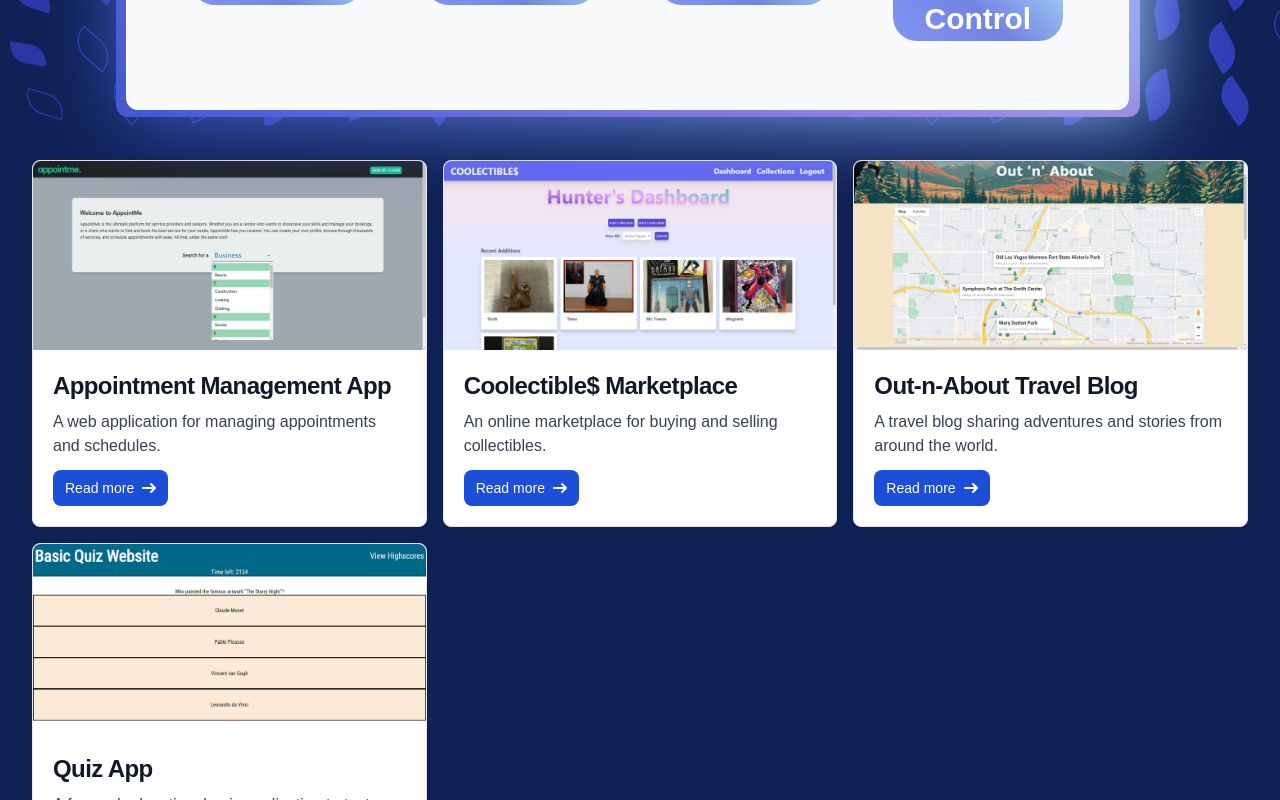
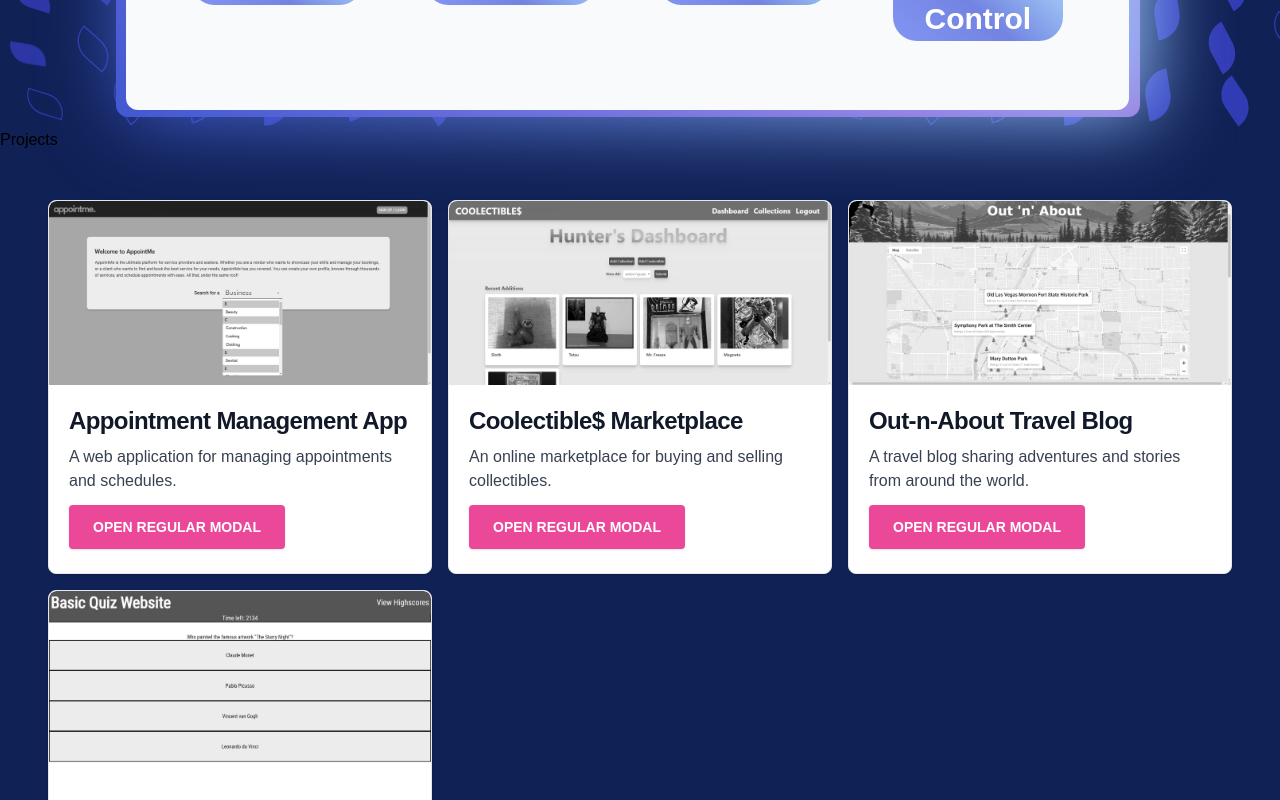
Before and after one commit to ShimmyShong/Actual-Portfolio, a React (Create React App) app: page / in a window 1280 px wide. Shown: the part 1500-2300 px from the top of the page. Built offline with nearby package versions, Linux system fonts and the light colour scheme.

Commit message:
modal added to each project card, links now open to new tabs

```diff
--- /dev/null
+++ b/src/Components/ProjectModal/ProjectModal.jsx
@@ -0,0 +1,72 @@
+import React, { useState } from 'react'
+
+const ProjectModal = (props) => {
+    let [showModal, setShowModal] = useState(false)
+    const { title, modalDescription, modalStackImages, image } = props;
+
+
+    return (
+        <div>
+            <button
+                className="bg-pink-500 text-white active:bg-pink-600 font-bold uppercase text-sm px-6 py-3 rounded shadow hover:shadow-lg outline-none focus:outline-none mr-1 mb-1 ease-linear transition-all duration-150"
+                type="button"
+                onClick={() => setShowModal(true)}
+            >
+                Open regular modal
+            </button>
+            {showModal ? (
+                <>
+                    <div
+                        className="justify-center items-center flex overflow-x-hidden overflow-y-auto fixed inset-0 z-50 outline-none focus:outline-none"
+                    >
+                        <div className="relative w-auto my-6 mx-auto max-w-3xl">
+                            {/*content*/}
+                            <div className="border-0 rounded-lg shadow-lg relative flex flex-col w-full bg-white outline-none focus:outline-none">
+                                {/*header*/}
+                                <div className="flex items-start justify-between p-5 border-b border-solid border-slate-200 rounded-t">
+                                    <h3 className="text-3xl font-semibold">
+                                        {title}
+                                    </h3>
+                                    <button
+                                        className="p-1 ml-auto bg-transparent border-0 text-black opacity-5 float-right text-3xl leading-none font-semibold outline-none focus:outline-none"
+                                        onClick={() => setShowModal(false)}
+                                    >
+                                        <span className="bg-transparent text-black opacity-5 h-6 w-6 text-2xl block outline-none focus:outline-none">
+                                            ×
+                                        </span>
+                                    </button>
+                                </div>
+                                {/*body*/}
+                                <div className="relative p-6 flex-auto">
+                                    <p className="my-4 text-slate-500 text-lg leading-relaxed">
+                                        {modalDescription}
+                                    </p>
+                                </div>
+                                {/*footer*/}
+                                <div className="flex items-center justify-end p-6 border-t border-solid border-slate-200 rounded-b">
+                                    <button
+                                        className="text-red-500 background-transparent font-bold uppercase px-6 py-2 text-sm outline-none focus:outline-none mr-1 mb-1 ease-linear transition-all duration-150"
+                                        type="button"
+                                        onClick={() => setShowModal(false)}
+                                    >
+                                        Close
+                                    </button>
+                                    <button
+                                        className="bg-emerald-500 text-white active:bg-emerald-600 font-bold uppercase text-sm px-6 py-3 rounded shadow hover:shadow-lg outline-none focus:outline-none mr-1 mb-1 ease-linear transition-all duration-150"
+                                        type="button"
+                                        onClick={() => setShowModal(false)}
+                                    >
+                                        Save Changes
+                                    </button>
+                                </div>
+                            </div>
+                        </div>
+                    </div>
+                    <div className="opacity-25 fixed inset-0 z-40 bg-black"></div>
+                </>
+            ) : null}
+        </div>
+    )
+}
+
+export default ProjectModal
--- a/src/Components/Projects/Projects.css
+++ b/src/Components/Projects/Projects.css
@@ -1,3 +1,24 @@
-.projects {
+#projects {
     height: 100vh;
 }
+
+.projectCard {
+    overflow: hidden;
+}
+
+.projectCard img {
+    transition: filter .2s ease-in-out;
+    filter: grayscale(100%);
+}
+
+.projectCard:hover img {
+    filter: grayscale(0%)
+}
+
+.cardTitle {
+    transition: color .2s ease-in-out;
+}
+
+.cardTitle:hover {
+    color: rgb(125 211 252);
+}
--- a/src/Components/Projects/Projects.jsx
+++ b/src/Components/Projects/Projects.jsx
@@ -1,4 +1,5 @@
-import React from "react";
+import React, { useState } from "react";
+import ProjectModal from "../ProjectModal/ProjectModal";
 import '../Projects/Projects.css'
 import appointme from '../../Images/appointme.jpg'
 import coolectible$ from '../../Images/coolectible$.jpg'
@@ -9,55 +10,63 @@ const projectArray = [
         title: 'Appointment Management App',
         image: appointme,
         description: 'A web application for managing appointments and schedules.',
-        github: 'https://github.com/yourusername/appointme',
-        live: 'https://www.appointmeapp.com',
+        github: 'https://github.com/EFP18/AppointMe',
+        live: 'https://appointme-deploy-73ae09842608.herokuapp.com/',
+        modalDescription: 'modal description',
+        modalStackImages: 'modal stack images',
     },
     {
         title: 'Coolectible$ Marketplace',
         image: coolectible$,
         description: 'An online marketplace for buying and selling collectibles.',
-        github: 'https://github.com/yourusername/coolectible-marketplace',
-        live: 'https://www.coolectiblemarketplace.com',
+        github: 'https://github.com/ds055/collectible-database',
+        live: 'https://blooming-retreat-76948.herokuapp.com/',
+        modalDescription: 'modal description',
+        modalStackImages: 'modal stack images',
     },
     {
         title: 'Out-n-About Travel Blog',
         image: outnabout,
         description: 'A travel blog sharing adventures and stories from around the world.',
-        github: 'https://github.com/yourusername/outnabout-blog',
-        live: 'https://www.outnabouttravelblog.com',
+        github: 'https://github.com/jtpheonix13/stunning-guacamole',
+        live: 'https://jtpheonix13.github.io/stunning-guacamole/',
+        modalDescription: 'modal description',
+        modalStackImages: 'modal stack images',
     },
     {
         title: 'Quiz App',
         image: quiz,
         description: 'A fun and educational quiz application to test your knowledge.',
-        github: 'https://github.com/yourusername/quiz-app',
-        live: 'https://www.quizapp.com',
+        github: 'https://github.com/ShimmyShong/basic-quiz-website',
+        live: 'https://shimmyshong.github.io/basic-quiz-website/',
+        modalDescription: 'modal description',
+        modalStackImages: 'modal stack images',
     },
 ];
 
 
 
 export default function Projects() {
+    // const [showModal, setShowModal] = useState(false)
+
+
     return (
         <div id="projects">
-            <div className="grid grid-cols-3 gap-4 m-8">
+            <h1>Projects</h1>
+            <div className="grid grid-cols-3 gap-4 m-12">
                 {projectArray.map((project, index) => {
                     return (
-                        <div className=" bg-white border border-gray-200 rounded-lg shadow dark:bg-gray-800 dark:border-gray-700">
-                            <a href={project.live}>
+                        <div key={index} className="projectCard bg-white border border-gray-200 rounded-lg shadow dark:bg-gray-800 dark:border-gray-700">
+                            <a href={project.live} target="_blank" rel="noopener noreferrer"> {/* use target="_blank" rel="noopener noreferrer to open links on new tab" */}
                                 <img className="rounded-t-lg" src={project.image} alt='' />
                             </a>
                             <div className="p-5">
-                                <a href={project.live}>
-                                    <h5 className="mb-2 text-2xl font-bold tracking-tight text-gray-900 dark:text-white">{project.title}</h5>
+                                <a className='' href={project.live} target="_blank" rel="noopener noreferrer">
+                                    <h5 className="cardTitle mb-2 text-2xl font-bold tracking-tight text-gray-900 dark:text-white">{project.title}</h5>
                                 </a>
                                 <p className="mb-3 font-normal text-gray-700 dark:text-gray-400">{project.description}</p>
-                                <a href="#" className="inline-flex items-center px-3 py-2 text-sm font-medium text-center text-white bg-blue-700 rounded-lg hover:bg-blue-800 focus:ring-4 focus:outline-none focus:ring-blue-300 dark:bg-blue-600 dark:hover:bg-blue-700 dark:focus:ring-blue-800">
-                                    Read more
-                                    <svg className="w-3.5 h-3.5 ml-2" aria-hidden="true" xmlns="http://www.w3.org/2000/svg" fill="none" viewBox="0 0 14 10">
-                                        <path stroke="currentColor" stroke-linecap="round" stroke-linejoin="round" stroke-width="2" d="M1 5h12m0 0L9 1m4 4L9 9" />
-                                    </svg>
-                                </a>
+                                {/* passing in ProjectModal with props for each project */}
+                                <ProjectModal modalDescription={project.modalDescription} modalStackImages={project.modalStackImages} title={project.title} image={project.image} />
                             </div>
                         </div>
                     )
```
